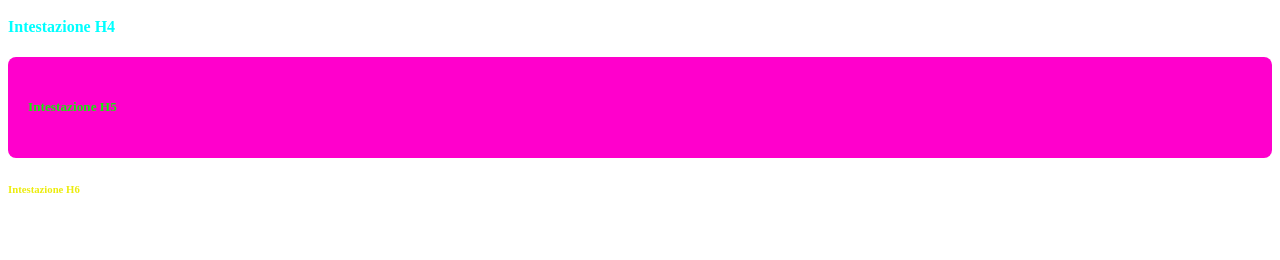
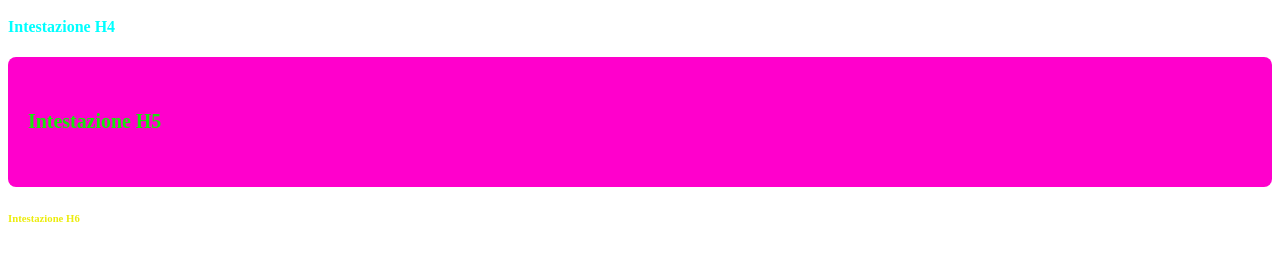
Before and after one commit to t72gEKXu9Ii7/Nuovo_progetto_CSS, a plain HTML site: page index.html in a window 1280 px wide. Shown: the part 190-450 px from the top of the page. Drawn offline with Linux system fonts and the light colour scheme.

Commit message:
assegnate piu classi ad un elemento html con stili differenti

```diff
--- a/index.html
+++ b/index.html
@@ -17,7 +17,7 @@
         <h2 class="testo grande">Intestazione H2</h2>
         <h3>Intestazione H3</h3>
         <h4>Intestazione H4</h4>
-        <div class="testo grande" id="contenitore-colorato">
+        <div class="testo-grande sfondo-giallo bordi-arrotondati" id="contenitore-colorato">
             <h5>Intestazione H5</h5>
         </div>
         <h6>Intestazione H6</h6>
--- a/style.css
+++ b/style.css
@@ -33,3 +33,16 @@ h6 {
 .testo-grande {
     font-size: 30px;
 }
+.testo-grande {
+    font-size: 24px;
+    color:black;
+}
+
+.sfondo-blu {
+    background-color:yellow;
+    padding: 20px;
+}
+
+.bordi-arrotondati {
+    border-radius: 15px;
+}
```
